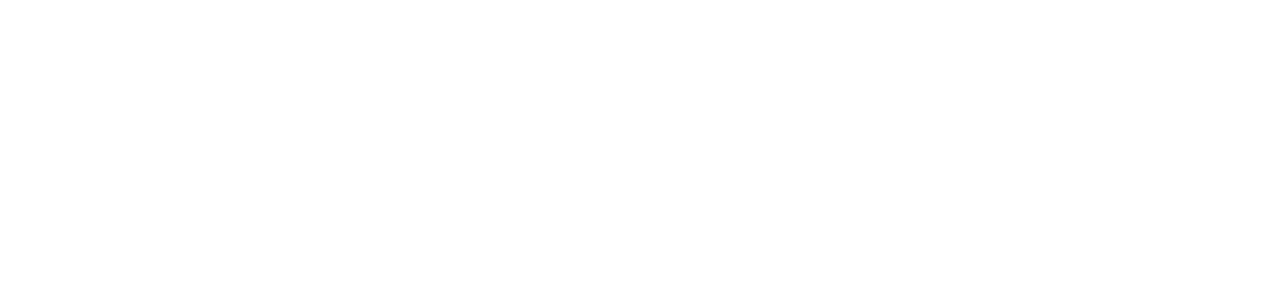
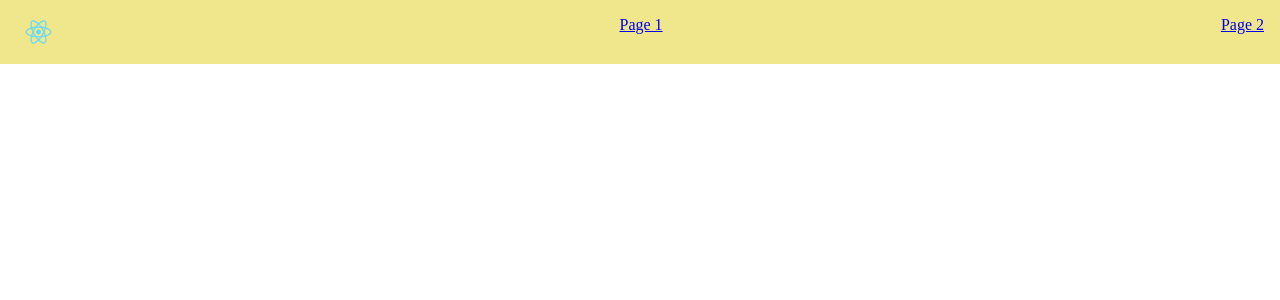
Before and after one commit to mvasin/rtg-gsap-example, a React (Create React App) app: page / in a window 1280 px wide. Shown: the top 300 px of the page. Built offline with nearby package versions, Linux system fonts and the light colour scheme.

Commit message:
Bootstrap starting point

```diff
--- a/package.json
+++ b/package.json
@@ -6,12 +6,14 @@
     "gsap": "^2.0.1",
     "husky": "^0.14.3",
     "lint-staged": "^7.2.2",
+    "lorem-ipsum": "^1.0.5",
     "prettier": "^1.14.2",
     "react": "^16.4.2",
     "react-dom": "^16.4.2",
     "react-router-dom": "^4.3.1",
     "react-scripts": "1.1.4",
-    "react-transition-group": "https://github.com/mvasin/react-transition-group/tarball/tmp-build"
+    "react-transition-group": "https://github.com/mvasin/react-transition-group/tarball/tmp-build",
+    "styled-components": "^3.4.2"
   },
   "lint-staged": {
     "src/**/*.{js,jsx,json,css}": [
--- a/src/App.css
+++ /dev/null
@@ -1,32 +0,0 @@
-.App {
-  text-align: center;
-}
-
-.App-logo {
-  animation: App-logo-spin infinite 20s linear;
-  height: 80px;
-}
-
-.App-header {
-  background-color: #222;
-  height: 150px;
-  padding: 20px;
-  color: white;
-}
-
-.App-title {
-  font-size: 1.5em;
-}
-
-p {
-  font-size: large;
-}
-
-@keyframes App-logo-spin {
-  from {
-    transform: rotate(0deg);
-  }
-  to {
-    transform: rotate(360deg);
-  }
-}
--- a/src/App.js
+++ b/src/App.js
@@ -1,86 +1,31 @@
-import React, { Component } from 'react';
-import { BrowserRouter as Router, Route, Link } from 'react-router-dom';
-import { Transition } from 'react-transition-group';
-import { TimelineLite } from 'gsap/TweenMax';
-import logo from './logo.svg';
-import './App.css';
+import React from 'react';
+import styled, { injectGlobal } from 'styled-components';
+import { BrowserRouter as Router, Route } from 'react-router-dom';
+import Menu from './Menu';
+import Page from './Page';
 
-/* eslint-disable default-case */
-class Page1 extends Component {
-  componentDidMount() {
-    this.props.tl
-      .from(this.body, 2, { x: '-100%' })
-      .from(this.header, 2, { opacity: 0 }, '-=2');
+injectGlobal`
+  html, body {
+    margin: 0;
   }
+`;
 
-  componentWillUnmount() {
-    this.props.tl.clear();
-  }
-
-  render() {
-    return (
-      <div className="App">
-        <header ref={x => (this.header = x)} className="App-header">
-          <img src={logo} className="App-logo" alt="logo" />
-          <h1 className="App-title">
-            Homepage transition status: {this.props.status}
-          </h1>
-        </header>
-        <p className="App-body" ref={x => (this.body = x)}>
-          This is an animated home page.{' '}
-          <Link to="/another">Go another route</Link>
-        </p>
-      </div>
-    );
-  }
-}
-
-const Page2 = () => (
-  <p>
-    Hi from another route. <Link to="/">Go back</Link>
-  </p>
-);
+const Wrapper = styled.div`
+  display: flex;
+  height: 100vh;
+  flex-direction: column;
+  box-sizing: border-box;
+`;
 
 class App extends React.Component {
-  constructor() {
-    super();
-    this.tl = new TimelineLite({ paused: true });
-    window.tl = this.tl;
-    this.homeTransition = this.homeTransition.bind(this);
-  }
-
-  homeTransition(_, status, done) {
-    console.log('homeTransition');
-    this.tl.eventCallback('onComplete', done);
-    this.tl.eventCallback('onReverseComplete', done);
-    switch (status) {
-      case 'entering':
-        this.tl.play();
-        break;
-      case 'exiting':
-        this.tl.reverse();
-    }
-  }
-
   render() {
     return (
       <Router>
-        <React.Fragment>
-          <Route exact path="/">
-            {({ match }) => (
-              <Transition
-                appear
-                in={!!match}
-                mountOnEnter
-                unmountOnExit
-                addEndListener={this.homeTransition}
-              >
-                {status => <Page1 status={status} tl={this.tl} />}
-              </Transition>
-            )}
-          </Route>
-          <Route path="/another" component={Page2} />
-        </React.Fragment>
+        <Wrapper>
+          <Menu />
+          <Route path="/page1" component={Page} />
+          <Route path="/page2" component={Page} />
+        </Wrapper>
       </Router>
     );
   }
--- /dev/null
+++ b/src/Menu.js
@@ -0,0 +1,27 @@
+import React from 'react';
+import styled from 'styled-components';
+import { Link } from 'react-router-dom';
+import src from './logo.svg';
+
+const Wrapper = styled.div`
+  display: flex;
+  justify-content: space-between;
+  padding: 1rem;
+  background: khaki;
+`;
+
+const Logo = styled.img.attrs({ src })`
+  height: 2rem;
+`;
+
+export default class extends React.Component {
+  render() {
+    return (
+      <Wrapper>
+        <Logo />
+        <Link to="/page1">Page 1</Link>
+        <Link to="/page2">Page 2</Link>
+      </Wrapper>
+    );
+  }
+}
--- /dev/null
+++ b/src/Page.js
@@ -0,0 +1,48 @@
+import React, { Component } from 'react';
+import Lorem from 'lorem-ipsum';
+import styled from 'styled-components';
+
+const Wrapper = styled.div`
+  display: flex;
+  flex: auto;
+`;
+
+const ColorfulDiv = styled.div`
+  display: flex;
+  background-color: ${p => p.color};
+  flex: ${p => p.flex};
+  padding: 2rem;
+`;
+
+const MenuWrapper = styled.div`
+  margin-top: auto;
+  margin-bottom: auto;
+  padding: 2rem;
+`;
+
+function Sidebar(props) {
+  return (
+    <ColorfulDiv color="orchid" flex={1}>
+      <MenuWrapper>
+        {Lorem({ count: 7, sentenceLowerBound: 1, sentenceUpperBound: 3 })
+          .split('.')
+          .map(el => (
+            <p>{el}</p>
+          ))}
+      </MenuWrapper>
+    </ColorfulDiv>
+  );
+}
+
+export default class extends Component {
+  render() {
+    return (
+      <Wrapper>
+        <Sidebar />
+        <ColorfulDiv color="powderblue" flex={2}>
+          {Lorem({ count: 50 })}
+        </ColorfulDiv>
+      </Wrapper>
+    );
+  }
+}
--- a/src/index.css
+++ /dev/null
@@ -1,5 +0,0 @@
-body {
-  margin: 0;
-  padding: 0;
-  font-family: sans-serif;
-}
--- a/src/index.js
+++ b/src/index.js
@@ -1,6 +1,5 @@
 import React from 'react';
 import ReactDOM from 'react-dom';
-import './index.css';
 import App from './App';
 import registerServiceWorker from './registerServiceWorker';
 
```
Also changed, not shown: 1 other file (tests, documents, lock files or other folders).
